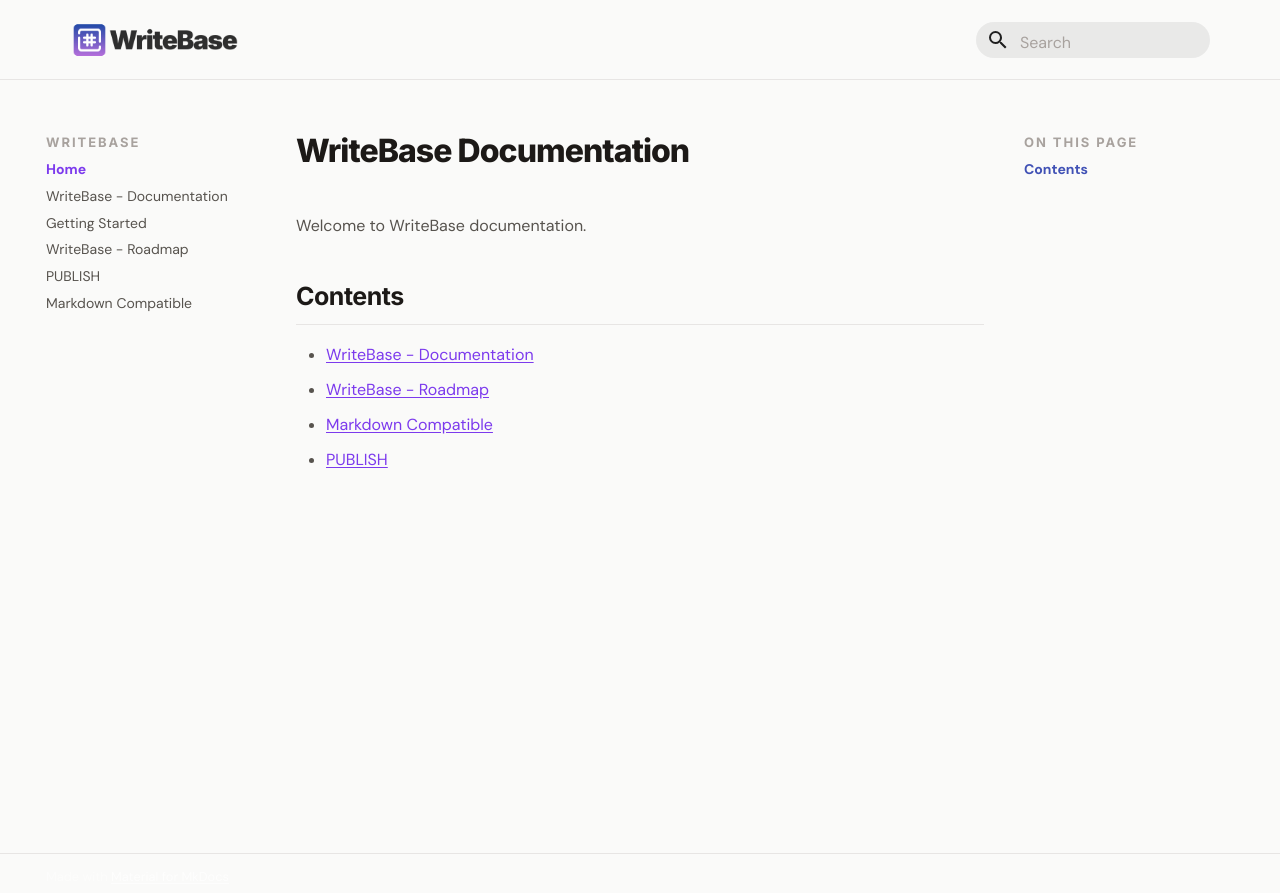
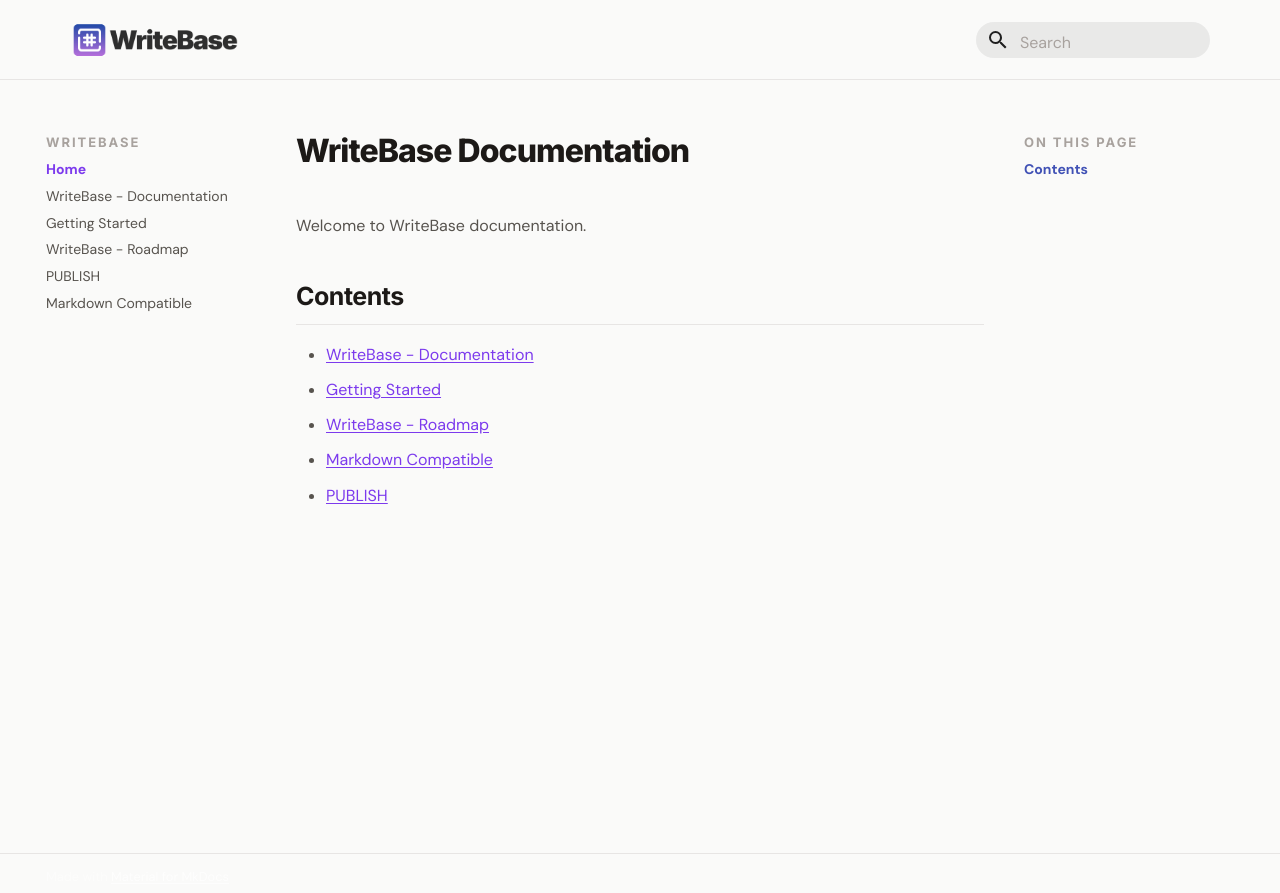
Before and after one commit to larssonhthomas-afk/writebase-docs, an MkDocs documentation site: the page built from docs/index.md, in a window 1280 px wide. Shown: the top 893 px of the page. Built offline with MkDocs 1.6.1 and Material for MkDocs 9.7.7, drawn with Linux system fonts in a browser that asks for light colours; some web fonts are replaced.

Commit message:
Update index

```diff
--- a/docs/index.md
+++ b/docs/index.md
@@ -9,6 +9,7 @@ Welcome to WriteBase documentation.
 ## Contents
 
 - [WriteBase - Documentation](./[object Object].md)
+- [Getting Started](./[object Object].md)
 - [WriteBase - Roadmap](./[object Object].md)
 - [Markdown Compatible](./[object Object].md)
 - [PUBLISH](./[object Object].md)
```
